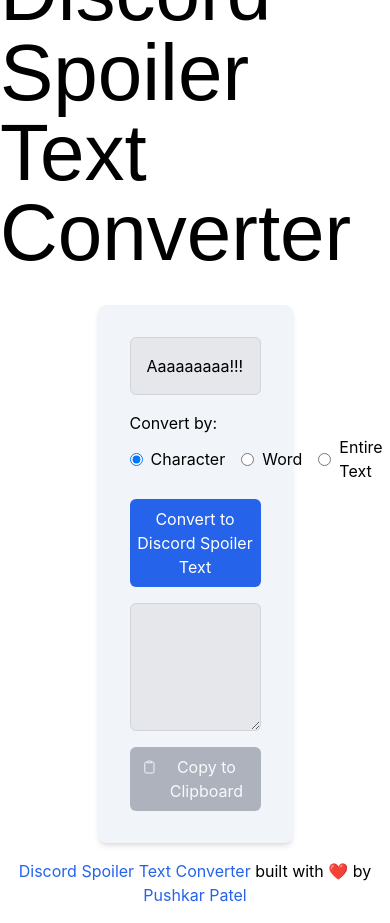
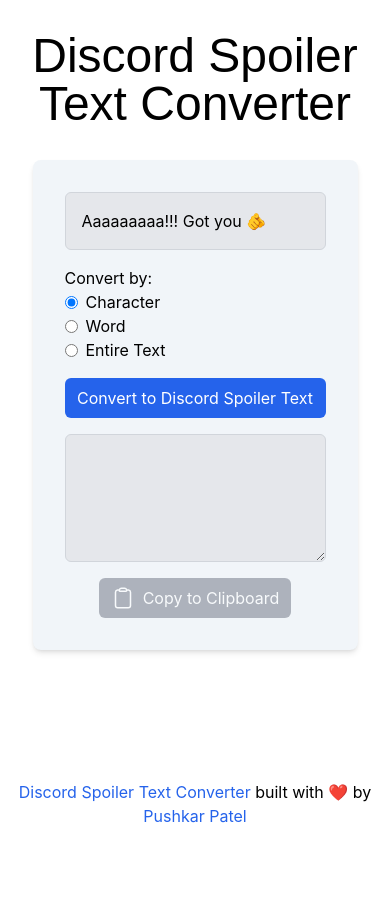
Before and after one commit to thepushkarp/discord-spoiler-text-converter, a React (Create React App) app: page / in a window 390 px wide. After the commit the page ends 844 px from the top, so only its background shows below. Built offline with nearby package versions, Linux system fonts and the light colour scheme.

Commit message:
Make responsive'

```diff
--- a/src/App.js
+++ b/src/App.js
@@ -5,7 +5,7 @@ import Footer from './Footer';
 
 function App() {
     return (
-        <div className="flex flex-col items-center justify-center h-screen w-full bg-white dark:bg-slate-900">
+        <div className="flex flex-col items-center justify-center h-full min-h-screen w-full bg-white dark:bg-slate-900">
             <Helmet>
                 <title>Discord Spoiler Text Converter</title>
                 <meta
@@ -36,7 +36,7 @@ function App() {
                 <span>Discord Spoiler</span>
                 <span>Text Converter</span>
             </div>
-            <WrapText />
+            <WrapText className="w-full h-full" />
             <Footer />
         </div>
     );
--- a/src/WrapText.js
+++ b/src/WrapText.js
@@ -90,7 +90,7 @@ function WrapText() {
     };
 
     return (
-        <div className="bg-slate-100 dark:bg-slate-300 p-8 rounded-lg shadow-md w-1/2 space-y-4 flex flex-col content-center items-center">
+        <div className="bg-slate-100 dark:bg-slate-300 p-8 rounded-lg shadow-md min-h-fit h-full w-10/12 space-y-4 flex flex-col content-center items-center">
             <input
                 type="text"
                 value={inputText}
@@ -100,7 +100,7 @@ function WrapText() {
             />
             <div className="flex flex-col items-start w-full">
                 Convert by:
-                <div className="flex space-x-4">
+                <div className="flex sm:flex-row flex-col items-around sm:space-x-4">
                     {options.map((option) => (
                         <label key={option.value} className="flex items-center">
                             <input
@@ -126,7 +126,7 @@ function WrapText() {
                 value={outputText}
                 type="text"
                 readOnly
-                className="border p-4 w-full h-32 min-h-32 max-h-32 overflow-scroll rounded-md border-gray-300 bg-gray-200"
+                className="border p-4 w-full h-fit min-h-32 max-h-64 overflow-scroll rounded-md border-gray-300 bg-gray-200"
                 disabled
             />
             <button
--- a/src/index.css
+++ b/src/index.css
@@ -5,11 +5,13 @@
 
 body {
     margin: 0;
-    font-family: 'Poppins', -apple-system, BlinkMacSystemFont, 'Segoe UI', 'Roboto',
-        'Oxygen', 'Ubuntu', 'Cantarell', 'Fira Sans', 'Droid Sans',
+    font-family: 'Poppins', -apple-system, BlinkMacSystemFont, 'Segoe UI',
+        'Roboto', 'Oxygen', 'Ubuntu', 'Cantarell', 'Fira Sans', 'Droid Sans',
         'Helvetica Neue', sans-serif;
     -webkit-font-smoothing: antialiased;
     -moz-osx-font-smoothing: grayscale;
+    font-size: 1rem;
+    scroll-behavior: smooth;
 }
 
 .heading {
@@ -17,3 +19,39 @@ body {
     font-size: 5rem;
     line-height: 1;
 }
+
+@media only screen and (max-width: 640px) {
+    .heading {
+        font-size: 3rem;
+    }
+}
+
+@media only screen and (min-width: 640px) {
+    .heading {
+        font-size: 3rem;
+    }
+}
+
+@media only screen and (min-width: 768px) {
+   .heading {
+        font-size: 4rem;
+    }
+}
+
+@media only screen and (min-width: 1024px) {
+    .heading {
+        font-size: 5rem;
+    }
+}
+
+@media only screen and (min-width: 1280px) {
+    .heading {
+        font-size: 5rem;
+    }
+}
+
+@media only screen and (min-width: 1536px) {
+    .heading {
+        font-size: 5rem;
+    }
+}
```
